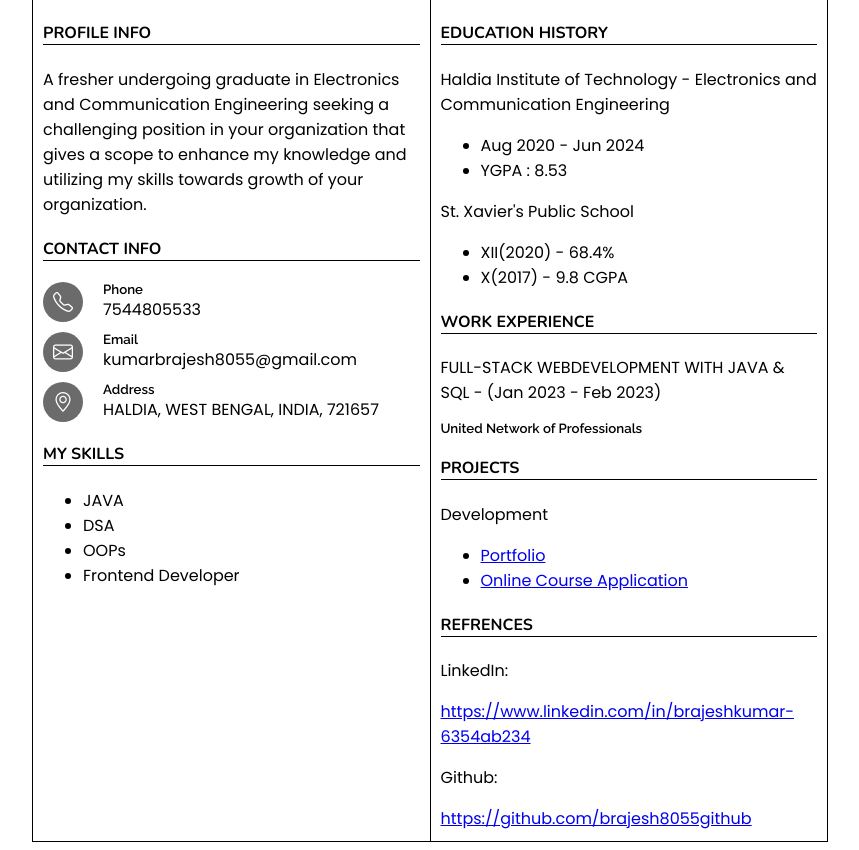
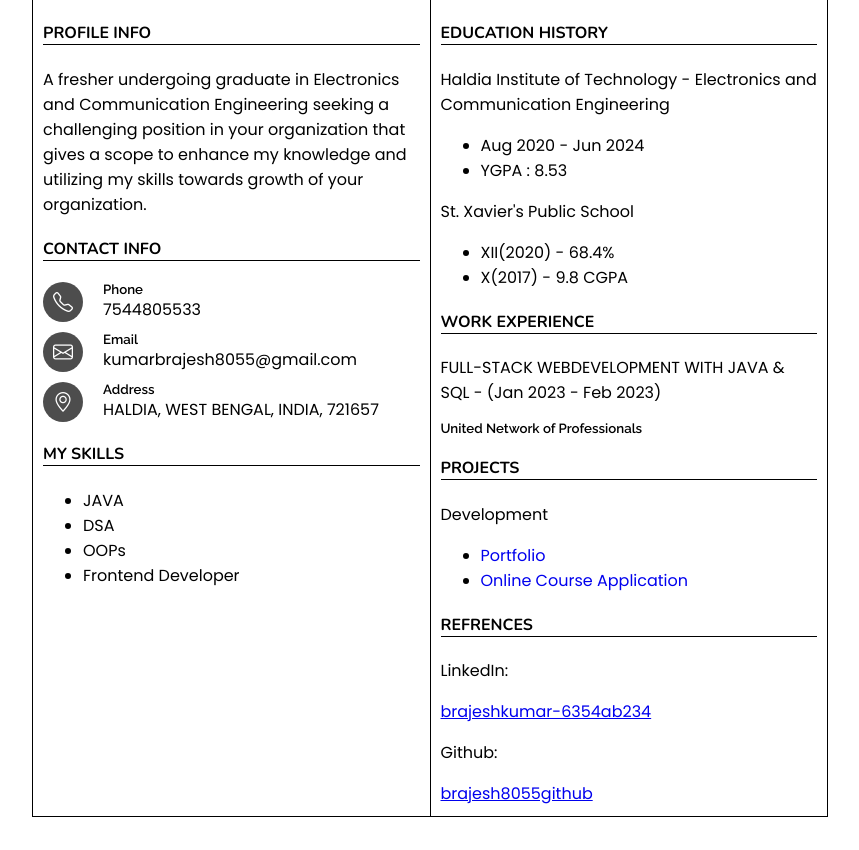
Before and after one commit to brajesh8055github/Resume, a plain HTML site: page index.html in a window 1280 px wide. Shown: the part 76-926 px from the top of the page, without its empty margins (210-1069 px from the left). After the commit the page ends 901 px from the top, so only its background shows below. Drawn offline with nearby package versions, Linux system fonts and the light colour scheme.

Commit message:
minor change

```diff
--- a/index.html
+++ b/index.html
@@ -86,16 +86,15 @@
                 <h4>PROJECTS</h4>
                 <p>Development</p>
                 <ul>
-                    <li><a href="https://portfolio52.netlify.app/">Portfolio</a></li>
-                    <li><a href="https://codeguide3.netlify.app/">Online Course Application</a></li>
+                    <li><a href="https://portfolio52.netlify.app/" class="project">Portfolio</a></li>
+                    <li><a href="https://codeguide3.netlify.app/" class="project">Online Course Application</a></li>
                 </ul>
 
                 <h4>REFRENCES</h4>
                 <p>LinkedIn:</p>
-                <a
-                    href="https://www.linkedin.com/in/brajeshkumar-6354ab234">https://www.linkedin.com/in/brajeshkumar-6354ab234</a>
+                   <a  href="https://www.linkedin.com/in/brajeshkumar-6354ab234">brajeshkumar-6354ab234</a>
                 <p>Github:</p>
-                <a href="https://github.com/brajesh8055github">https://github.com/brajesh8055github</a>
+                <a href="https://github.com/brajesh8055github">brajesh8055github</a>
             </div>
         </div>
 
--- a/style.css
+++ b/style.css
@@ -6,7 +6,7 @@ body {
 }
 
 .header {
-    background: #6b6b6b;
+    background: #4d4d4d;
     color: #fff;
     padding: 5px;
     margin: 0;
@@ -46,7 +46,7 @@ h5 {
 
 .info i {
     font-size: 20px;
-    background: #6b6b6b;
+    background: #4d4d4d;
 
     color: #fff;
     padding: 5px 10px;
@@ -66,3 +66,23 @@ h4 {
     border-bottom: 1px solid rgb(0, 0, 0);
     font-family: 'Nunito', sans-serif;
 }
+.project{
+    text-decoration: none;
+}
+
+@media (max-width:702px) {
+    .content{
+        display: block;
+    }
+}
+
+@media (max-width:350px) {
+    .desc p{
+        font-size: 12px;
+    }
+}
+@media (max-width:315px) {
+    .header {
+        font-size: 28px;
+    }
+}
```
